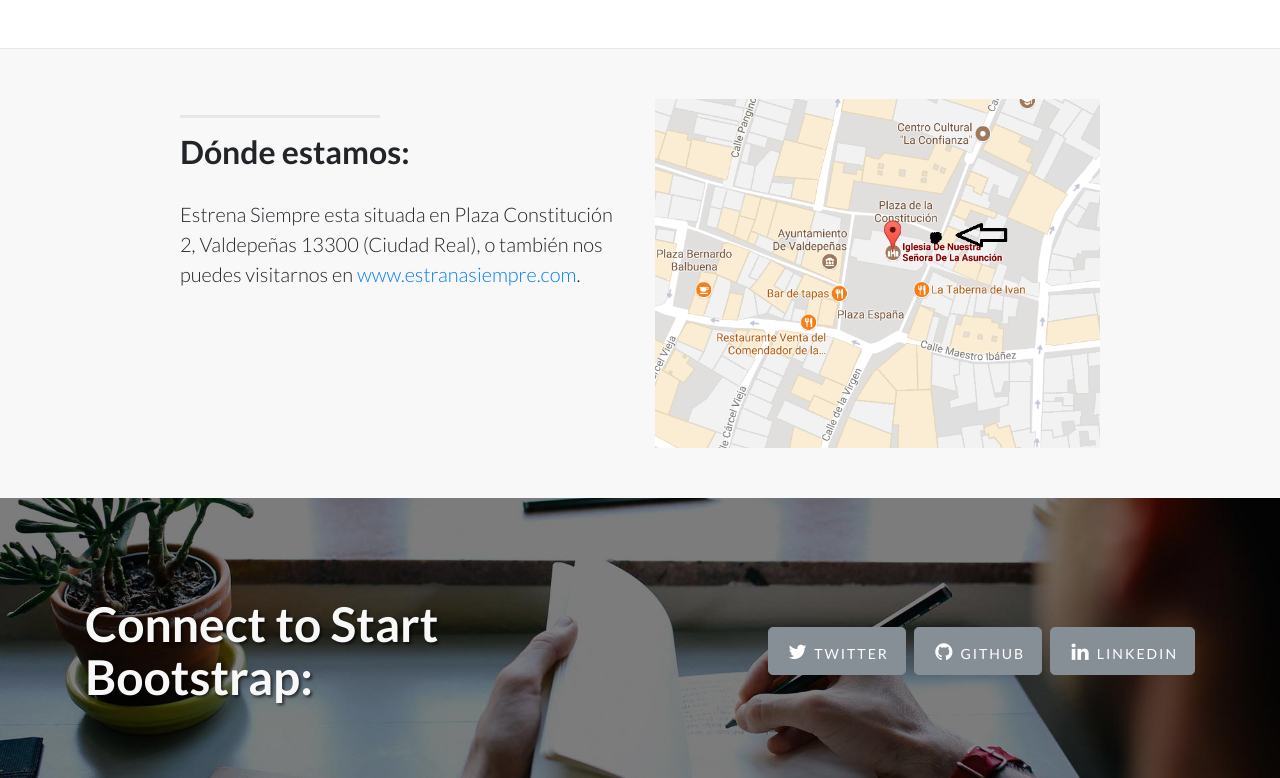
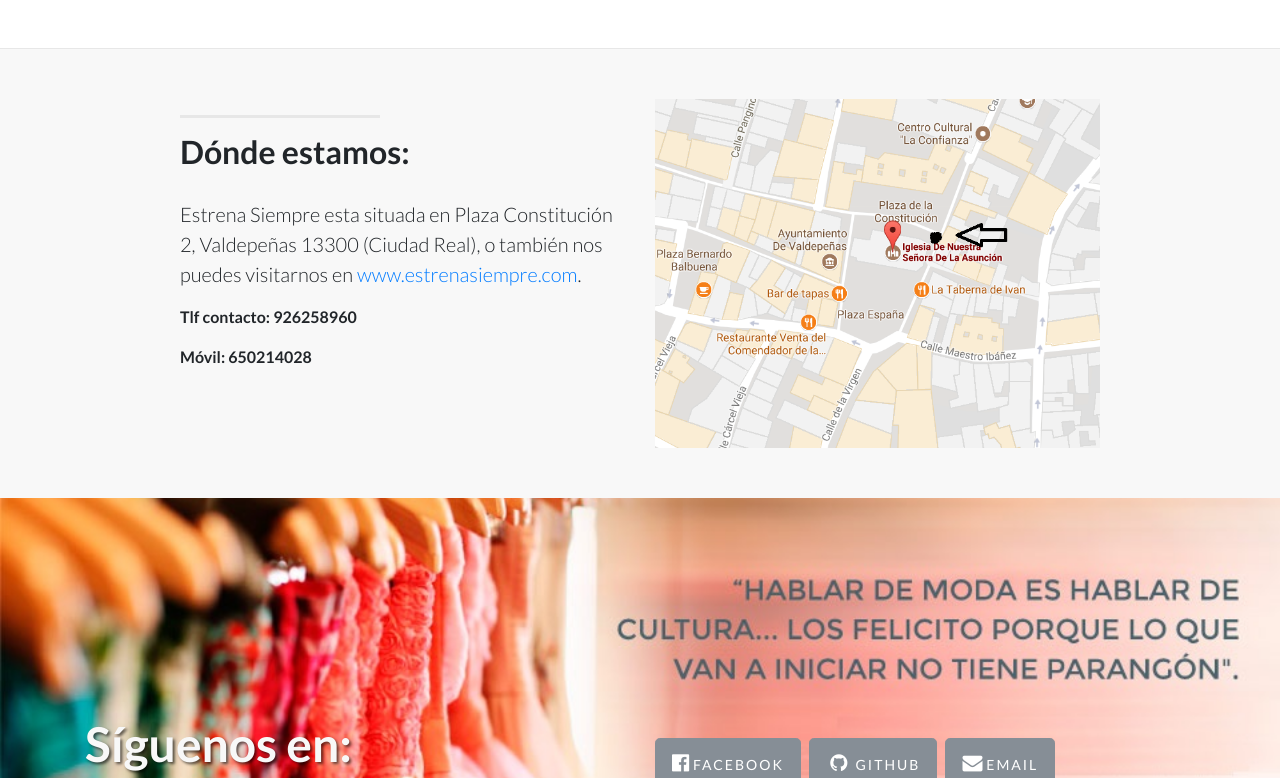
Before and after one commit to valdeweb/proyecto-empresa, a website: page index.html in a window 1280 px wide. Shown: the part 2022-2800 px from the top of the page. Drawn offline with Linux system fonts and the light colour scheme.

Commit message:
añado contenido

```diff
--- a/css/landing-page.css
+++ b/css/landing-page.css
@@ -100,7 +100,7 @@ body, h1, h2, h3, h4, h5, h6 {
 .banner {
   padding: 100px 0;
   color: #f8f8f8;
-  background: url(../img/banner-bg.jpg) no-repeat center center;
+  background: url(../img/bannermoda.jpg) no-repeat center center;
   background-size: cover;
 }
 
@@ -108,15 +108,17 @@ body, h1, h2, h3, h4, h5, h6 {
   margin: 0;
   text-shadow: 2px 2px 3px rgba(0, 0, 0, 0.6);
   font-size: 3em;
+
 }
 
 .banner ul {
   margin-bottom: 0;
+
 }
 
 .banner-social-buttons {
-  float: right;
-  margin-top: 0;
+  margin-top: 140px;
+
 }
 
 @media(max-width:1199px) {
--- a/index.html
+++ b/index.html
@@ -30,7 +30,7 @@
     <!-- Navigation -->
     <nav class="navbar navbar-expand-lg navbar-light bg-light fixed-top">
       <div class="container">
-        <a class="navbar-brand titulo" href="#">Estrena Siempre...<br>Alquiler de vestidos de fiesta y complementos</a>
+        <a class="navbar-brand titulo" href="#">"Estrena Siempre..."<br>Alquiler de vestidos de fiesta y complementos</a>
         <button class="navbar-toggler" type="button" data-toggle="collapse" data-target="#navbarResponsive" aria-controls="navbarResponsive" aria-expanded="false" aria-label="Toggle navigation">
           <span class="navbar-toggler-icon"></span>
         </button>
@@ -139,7 +139,9 @@
             <div class="clearfix"></div>
             <h2 class="section-heading">Dónde estamos:</h2>
             <p class="lead">Estrena Siempre esta situada en Plaza Constitución 2, Valdepeñas 13300 (Ciudad Real), o también nos puedes visitarnos en
-              <a target="_blank" href="#">www.estranasiempre.com</a>.</p>
+              <a target="_blank" href="#">www.estrenasiempre.com</a>.</p>
+              <p>Tlf contacto: 926258960</p>
+              <p>Móvil: 650214028</p>
           </div>
           <div class="col-lg-5 mr-auto ">
             <img class="img-fluid" src="img/mapa.PNG" alt="">
@@ -154,18 +156,19 @@
 
     <aside class="banner">
 
+
       <div class="container">
 
         <div class="row">
           <div class="col-lg-6 my-auto">
-            <h2>Connect to Start Bootstrap:</h2>
+            <h2><br><br>Síguenos en:</h2>
           </div>
           <div class="col-lg-6 my-auto">
             <ul class="list-inline banner-social-buttons">
               <li class="list-inline-item">
                 <a href="#" class="btn btn-secondary btn-lg">
-                  <i class="fa fa-twitter fa-fw"></i>
-                  <span class="network-name">Twitter</span>
+                  <i class="fa fa-facebook-official" aria-hidden="true"></i>
+                    <span class="network-name">Facebook</span>
                 </a>
               </li>
               <li class="list-inline-item">
@@ -176,8 +179,8 @@
               </li>
               <li class="list-inline-item">
                 <a href="#" class="btn btn-secondary btn-lg">
-                  <i class="fa fa-linkedin fa-fw"></i>
-                  <span class="network-name">Linkedin</span>
+                  <i class="fa fa-envelope" aria-hidden="true"></i>
+                  <span class="network-name">Email</span>
                 </a>
               </li>
             </ul>
@@ -195,19 +198,19 @@
       <div class="container">
         <ul class="list-inline">
           <li class="list-inline-item">
-            <a href="#">Home</a>
+            <a href="#">Quiénes somos</a>
           </li>
           <li class="footer-menu-divider list-inline-item">&sdot;</li>
           <li class="list-inline-item">
-            <a href="#about">About</a>
+            <a href="#about">Colecciones</a>
           </li>
           <li class="footer-menu-divider list-inline-item">&sdot;</li>
           <li class="list-inline-item">
-            <a href="#services">Services</a>
+            <a href="#services">Dónde estamos / Horario</a>
           </li>
           <li class="footer-menu-divider list-inline-item">&sdot;</li>
           <li class="list-inline-item">
-            <a href="#contact">Contact</a>
+            <a href="#contact">Contacto</a>
           </li>
         </ul>
         <p class="copyright text-muted small">Copyright &copy; Your Company 2017. All Rights Reserved</p>
```
Also changed, not shown: img/bannermoda.jpg (added).
